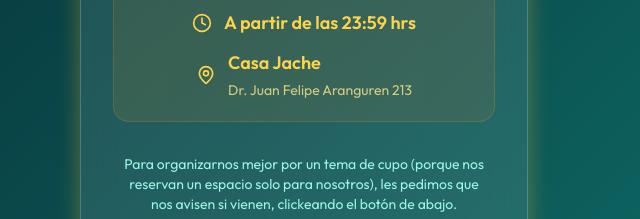
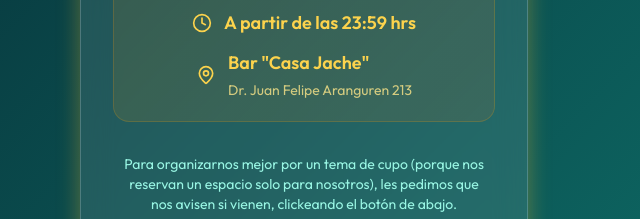
Before and after one commit to javierfiorillo-jif/cumple-Andu-y-Javi, a plain HTML site: page index.html in a window 1280 px wide. Shown: the part 1108-1327 px from the top of the page, 336-976 px from the left. Drawn offline with nearby package versions, Linux system fonts and the light colour scheme.

Commit message:
Update index.html

```diff
--- a/index.html
+++ b/index.html
@@ -133,7 +133,7 @@
             <div class="flex items-center justify-center gap-3 text-amber-300">
                 <i data-lucide="map-pin" class="w-5 h-5 flex-shrink-0"></i>
                 <div class="text-left">
-                    <span class="font-semibold block text-lg">Casa Jache</span>
+                    <span class="font-semibold block text-lg">Bar "Casa Jache"</span>
                     <span class="text-sm text-amber-200/80">Dr. Juan Felipe Aranguren 213</span>
                 </div>
             </div>
```
